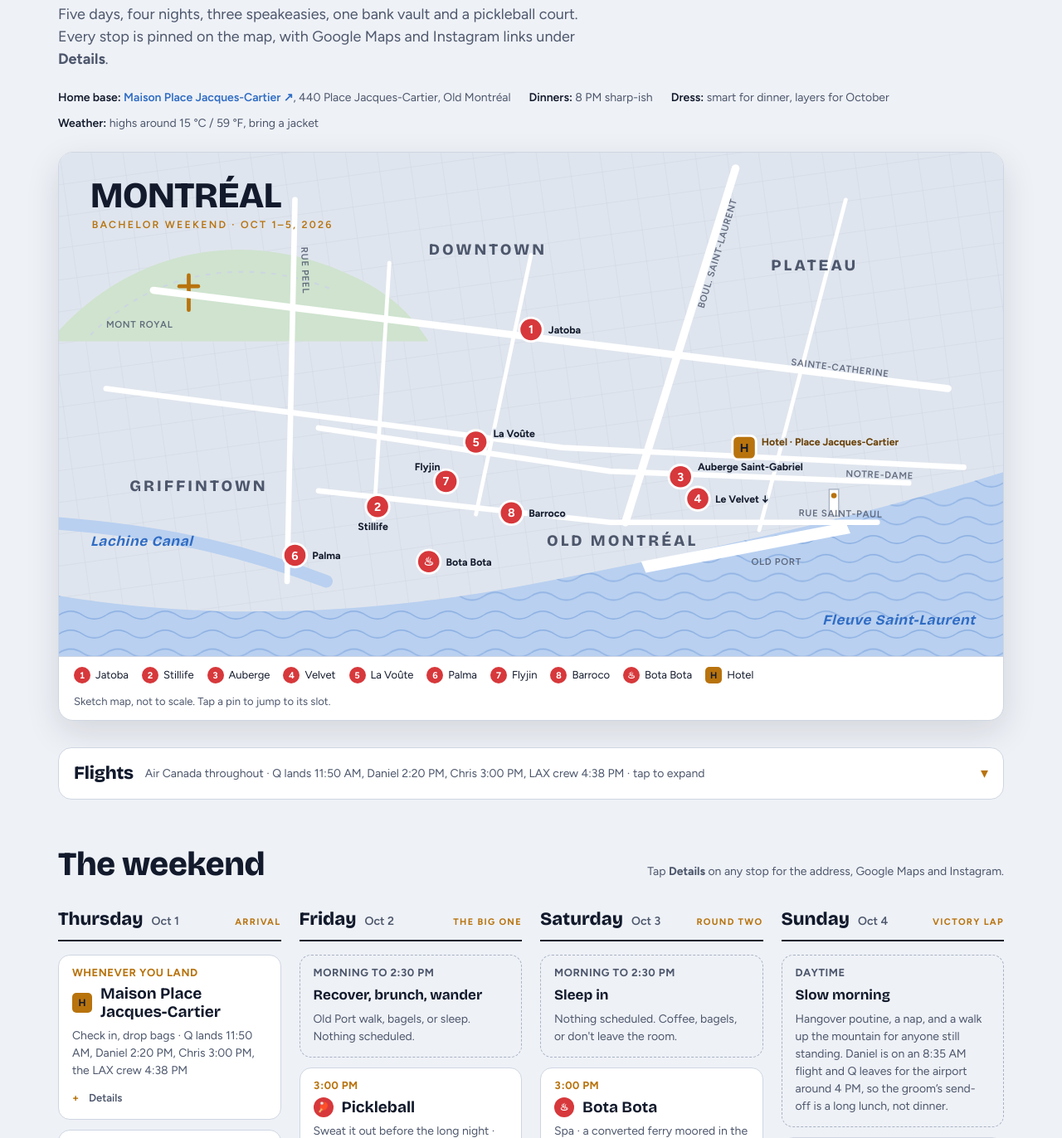
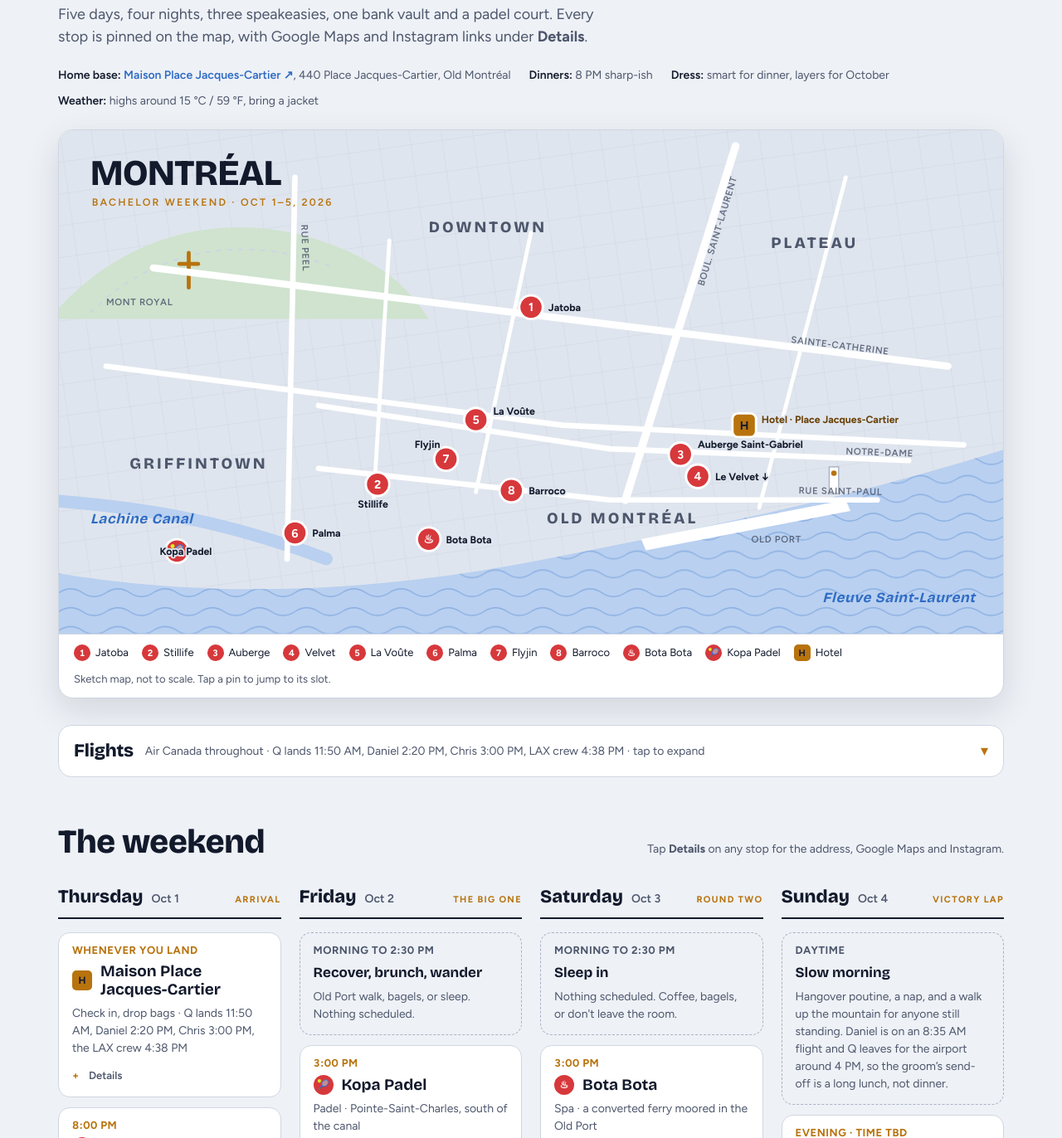
Before and after one commit to nickshum88/q-montreal, a plain HTML site: page index.html in a window 1280 px wide. Shown: the part 228-1600 px from the top of the page at 83% size. Drawn offline with nearby package versions, Linux system fonts and the light colour scheme.

Commit message:
Pickleball → padel at Kopa Padel

```diff
--- a/index.html
+++ b/index.html
@@ -331,7 +331,7 @@
 <section class="hero wrap">
   <p class="eyebrow">Bachelor party · Thursday to Monday</p>
   <h1>Q does <span class="accent">Montréal.</span></h1>
-  <p class="lede">Five days, four nights, three speakeasies, one bank vault and a pickleball court. Every stop is pinned on the map, with Google Maps and Instagram links under <b>Details</b>.</p>
+  <p class="lede">Five days, four nights, three speakeasies, one bank vault and a padel court. Every stop is pinned on the map, with Google Maps and Instagram links under <b>Details</b>.</p>
   <div class="meta">
     <span><b>Home base:</b> <a href="https://www.google.com/maps/search/?api=1&query=Maison+Place+Jacques-Cartier+440+Place+Jacques-Cartier+Montreal" target="_blank" rel="noopener">Maison Place Jacques-Cartier ↗</a>, 440 Place Jacques-Cartier, Old Montréal</span>
     <span><b>Dinners:</b> 8 PM sharp-ish</span>
@@ -472,6 +472,12 @@
           <text x="470" y="520">♨</text>
           <text class="name" x="492" y="525">Bota Bota</text>
         </g>
+        <g class="pin" data-stop="padel" tabindex="0" role="button" aria-label="Padel, Kopa Padel">
+          <circle class="halo" cx="150" cy="535" r="24"/>
+          <circle class="body" cx="150" cy="535" r="15"/>
+          <text x="150" y="535">🎾</text>
+          <text class="name" x="128" y="540" text-anchor="end">Kopa Padel</text>
+        </g>
       </g>
     </svg>
     <div class="map-note">
@@ -485,6 +491,7 @@
         <a href="#s-flyjin"><span class="dot">7</span>Flyjin</a>
         <a href="#s-barroco"><span class="dot">8</span>Barroco</a>
         <a href="#s-spa"><span class="dot">♨</span>Bota Bota</a>
+        <a href="#s-padel"><span class="dot">🎾</span>Kopa Padel</a>
         <a href="#s-hotel"><span class="dot hotel">H</span>Hotel</a>
       </div>
       <span>Sketch map, not to scale. Tap a pin to jump to its slot.</span>
@@ -603,15 +610,16 @@
         <p class="name">Recover, brunch, wander</p>
         <p class="what">Old Port walk, bagels, or sleep. Nothing scheduled.</p>
       </div>
-      <article class="stop" id="s-pickleball" data-stop="pickleball">
+      <article class="stop" id="s-padel" data-stop="padel">
         <p class="time">3:00 PM</p>
-        <h4 class="name"><span class="dot" aria-hidden="true">🏓</span>Pickleball</h4>
-        <p class="what">Sweat it out before the long night · court TBD</p>
+        <h4 class="name"><span class="dot" aria-hidden="true">🎾</span>Kopa Padel</h4>
+        <p class="what">Padel · Pointe-Saint-Charles, south of the canal</p>
         <details>
           <summary>Details</summary>
           <div class="detail">
-            <span class="addr">Location to be confirmed</span>
-            <span>Bring sneakers. Losers buy the pre-drinks.</span>
+            <span class="addr">1655 Rue Richardson, Pointe-Saint-Charles</span>
+            <span>Sweat it out before the long night. Glass courts, a lounge for after, ten minutes by cab from the hotel. Bring sneakers. Losers buy the pre-drinks.</span>
+            <div class="links"><a class="maps" href="https://www.google.com/maps/search/?api=1&query=Kopa+Padel+1655+Rue+Richardson+Montreal" target="_blank" rel="noopener">Google Maps ↗</a><a class="ig" href="https://www.instagram.com/kopapadel/" target="_blank" rel="noopener">Instagram @kopapadel ↗</a></div>
           </div>
         </details>
       </article>
@@ -764,14 +772,14 @@
     </ul>
     <ul>
       <li><b>Card works everywhere.</b> Canadian dollars; a little cash for tips is plenty.</li>
-      <li><b>Pickleball counts.</b> Losing team buys Friday pre-drinks.</li>
+      <li><b>Padel counts.</b> Losing team buys Friday pre-drinks.</li>
       <li><b>Group chat is the source of truth.</b> Times shift, the chat wins.</li>
     </ul>
   </div>
 </section>
 
 <footer class="wrap">
-  <p>Dinner times are booked; “after dinner” stops follow whenever the table clears. Still to be confirmed: the pickleball court, Sunday dinner time and Chris’s return flight. Map is a sketch, not to scale.</p>
+  <p>Dinner times are booked; “after dinner” stops follow whenever the table clears. Still to be confirmed: Sunday dinner time and Chris’s return flight. Map is a sketch, not to scale.</p>
 </footer>
 
 <script>
```
